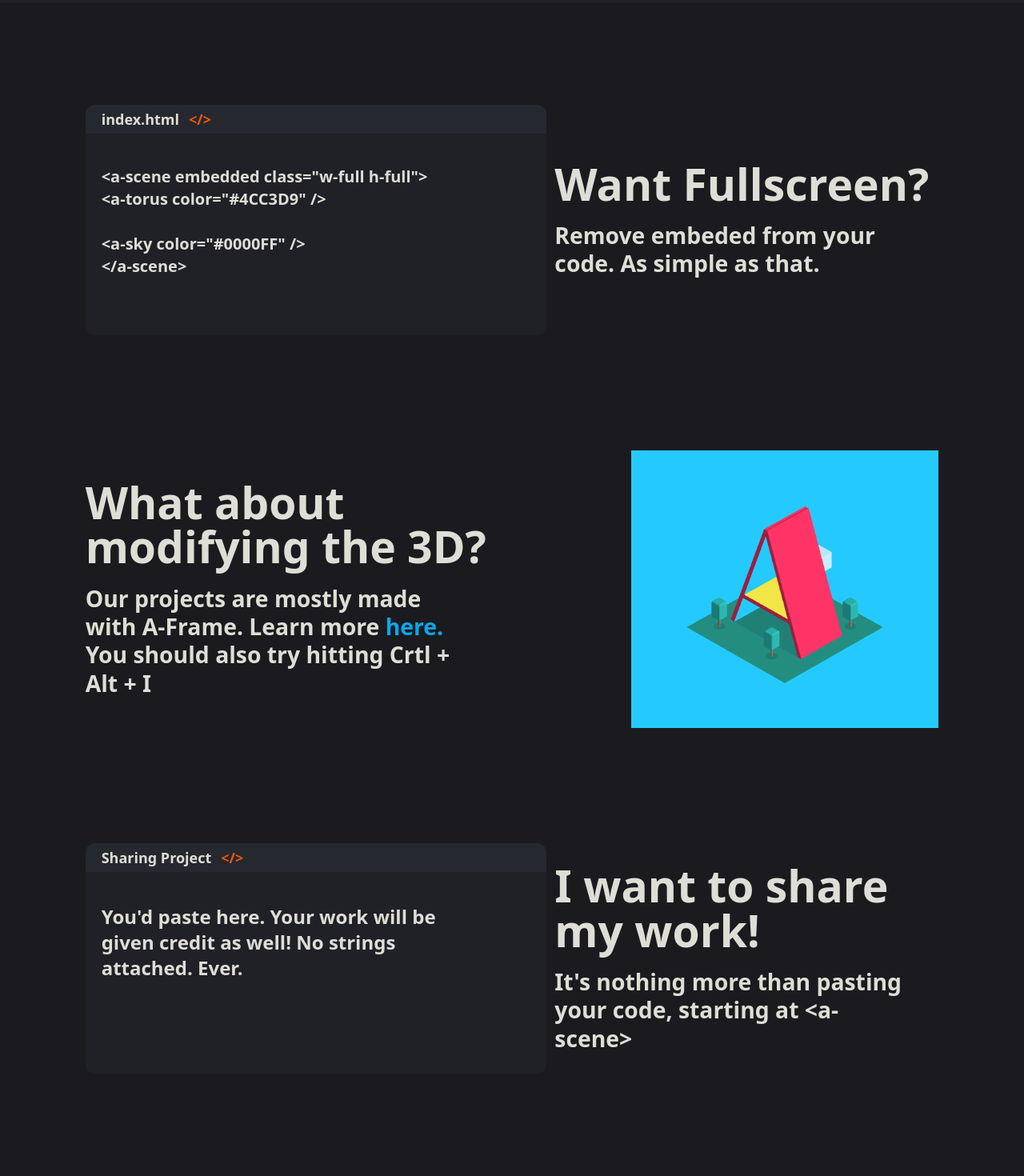
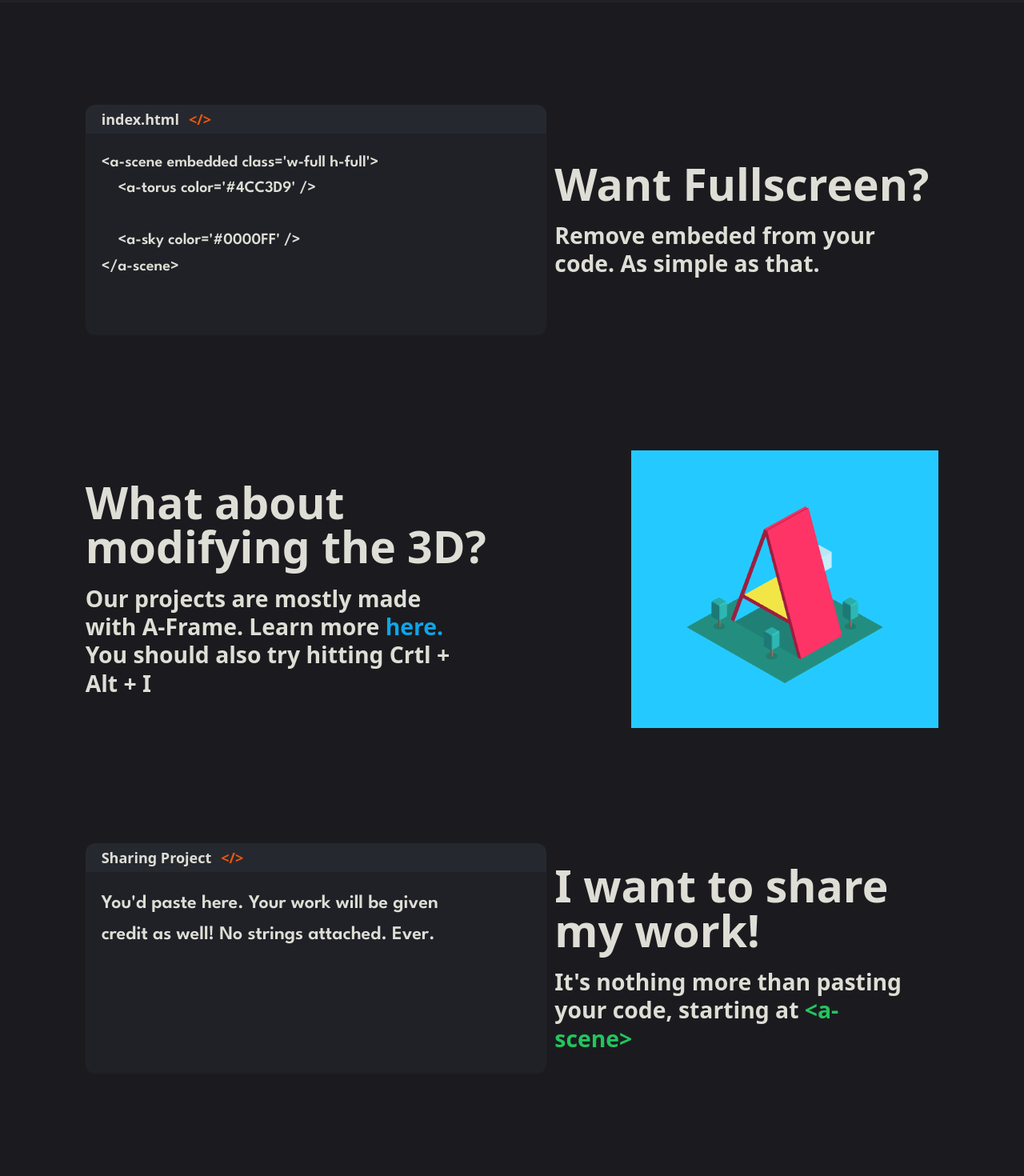
Before and after one commit to Larry-Larriee/3DinHTML, a React (Vite) app in the folder my-app/: page / in a window 1280 px wide. Shown: the part 1380-2850 px from the top of the page at 80% size. Built offline with nearby package versions, Linux system fonts and the light colour scheme.

Commit message:
Optimization
optimized front page with CodeUI component. utilizing aframe's npm install instead of the html script install.

```diff
--- a/my-app/index.html
+++ b/my-app/index.html
@@ -8,7 +8,6 @@
   </head>
   <body>
     <div id="root"></div>
-    <script src="https://aframe.io/releases/1.6.0/aframe.min.js"></script>
     <script type="module" src="/src/main.jsx"></script>
   </body>
 </html>
--- a/my-app/package.json
+++ b/my-app/package.json
@@ -10,6 +10,8 @@
     "preview": "vite preview"
   },
   "dependencies": {
+    "aframe": "^1.6.0",
+    "prop-types": "^15.8.1",
     "react": "^18.3.1",
     "react-dom": "^18.3.1"
   },
--- a/my-app/src/App.jsx
+++ b/my-app/src/App.jsx
@@ -3,6 +3,7 @@ import Demo from "./components/Demo";
 import Navigation from "./components/Navigation";
 
 import aFrameLogo from "./assets/aframe-logo.png";
+import EditorUI from "./components/helper/EditorUI";
 
 function App() {
   function openAFrame() {
@@ -55,25 +56,13 @@ function App() {
 
       <section className="flex flex-col w-full items-center gap-36 mb-16">
         <div className="flex justify-between w-10/12 items-center">
-          <article className="w-192 bg-prim-2 rounded-xl flex flex-col gap-10 min-h-72">
-            <section className=" flex gap-3 bg-prim-3 min-h-9 items-center rounded-tr-xl rounded-tl-xl">
-              <p className="pl-5 text-lg text-prim-1 font-semibold">
-                index.html
-              </p>
-              <p className="text-lg font-semibold text-orange-600">&lt;/&gt;</p>
-            </section>
-
-            <p className="text-prim-1 text-xl font-semibold pl-5">
-              &lt;a-scene embedded class=&quot;w-full h-full&quot;&gt;
-              <br />
-              &lt;a-torus color=&quot;#4CC3D9&quot; /&gt;
-              <br />
-              <br />
-              &lt;a-sky color=&quot;#0000FF&quot; /&gt;
-              <br />
-              &lt;/a-scene&gt;
-            </p>
-          </article>
+          <EditorUI
+            title={"index.html"}
+            descriptionSize={"text-xl"}
+            description={
+              "<a-scene embedded class='w-full h-full'>\n\t<a-torus color='#4CC3D9' />\n\n\t<a-sky color='#0000FF' />\n</a-scene>"
+            }
+          />
 
           <article className="flex flex-col gap-5 w-144">
             <h1 className="font-semibold text-prim-1 text-5xxl">
@@ -94,7 +83,7 @@ function App() {
               Our projects are mostly made with A-Frame. Learn more{" "}
               <span
                 onClick={() => openAFrame()}
-                className="text-sky-500 hover:cursor-pointer"
+                className="text-sky-500 hover:cursor-pointer "
               >
                 here.
               </span>{" "}
@@ -106,27 +95,20 @@ function App() {
         </div>
 
         <div className="flex justify-between w-10/12 items-center">
-          <article className="w-192 bg-prim-2 rounded-xl flex flex-col gap-10 min-h-72">
-            <section className=" flex gap-3 bg-prim-3 min-h-9 items-center rounded-tr-xl rounded-tl-xl">
-              <p className="pl-5 text-lg text-prim-1 font-semibold">
-                Sharing Project
-              </p>
-              <p className="text-lg font-semibold text-orange-600">&lt;/&gt;</p>
-            </section>
-
-            <p className="text-prim-1 text-2xl font-semibold pl-5 w-10/12">
-              You&apos;d paste here. Your work will be given credit as well! No
-              strings attached. Ever.
-            </p>
-          </article>
+          <EditorUI
+            title={"Sharing Project"}
+            description={
+              "You'd paste here. Your work will be given credit as well! No strings attached. Ever."
+            }
+          />
 
           <article className="flex flex-col gap-5 w-144">
             <h1 className="font-semibold text-prim-1 text-5xxl">
               I want to share my work!
             </h1>
             <p className="font-semibold text-prim-1 text-3xxl leading-sm w-11/12">
-              It&apos;s nothing more than pasting your code, starting at
-              &lt;a-scene&gt;
+              It&apos;s nothing more than pasting your code, starting at{" "}
+              <span className="text-green-500">&lt;a-scene&gt;</span>
             </p>
           </article>
         </div>
--- a/my-app/src/components/helper/CodeUI.jsx
+++ /dev/null
@@ -1,5 +0,0 @@
-import React from "react";
-
-export default function CodeUI() {
-  return <></>;
-}
--- /dev/null
+++ b/my-app/src/components/helper/EditorUI.jsx
@@ -0,0 +1,44 @@
+import React from "react";
+import PropTypes from "prop-types";
+import "aframe";
+
+// this is a check making sure the props passed for title and description are strings
+EditorUI.propTypes = {
+  title: PropTypes.string.isRequired,
+  description: PropTypes.string.isRequired,
+  descriptionSize: PropTypes.string,
+};
+
+// EditorUI is a component that returns an example of a code editor
+export default function EditorUI({
+  title,
+  description,
+  descriptionSize = "text-2xl",
+}) {
+  return (
+    <>
+      <article className="w-192 bg-prim-2 rounded-xl flex flex-col gap-5 min-h-72">
+        <section className=" flex gap-3 bg-prim-3 min-h-9 items-center rounded-tr-xl rounded-tl-xl">
+          <p className="pl-5 text-lg text-prim-1 font-semibold">{title}</p>
+          <p className="text-lg font-semibold text-orange-600">&lt;/&gt;</p>
+        </section>
+
+        {/* the pre element allows react to interpret the \n as a JS string line break */}
+        {descriptionSize === "text-2xl" ? (
+          <pre>
+            <p className="text-prim-1 text-2xl leading-relaxed font-semibold pl-5 w-10/12">
+              {description}
+            </p>
+          </pre>
+        ) : (
+          // if the descriptionSize is not text-2xl, then it will automatically set to text-xl
+          <pre>
+            <p className="text-prim-1 text-xl leading-relaxed font-semibold pl-5 w-10/12">
+              {description}
+            </p>
+          </pre>
+        )}
+      </article>
+    </>
+  );
+}
--- a/my-app/src/index.css
+++ b/my-app/src/index.css
@@ -1,3 +1,6 @@
+@import url("https://fonts.googleapis.com/css2?family=Lemon&display=swap");
+@import url("https://fonts.googleapis.com/css2?family=League+Spartan:wght@100..900&family=Lemon&display=swap");
+
 :root {
   --primary-background-color: #1b1b1f;
 }
@@ -10,6 +13,12 @@ body {
   background-color: var(--primary-background-color);
 }
 
+pre {
+  white-space: pre-wrap;
+  word-wrap: break-word; /* For very long words */
+  font-family: "League Spartan", sans-serif;
+}
+
 #root {
   width: 100vw;
   height: 100vh;
```
Also changed, not shown: 1 other file (tests, documents, lock files or other folders).
